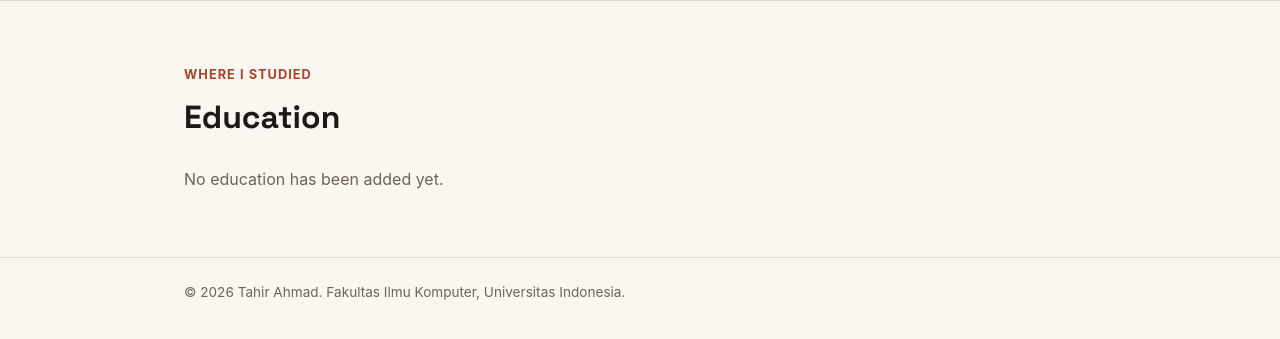
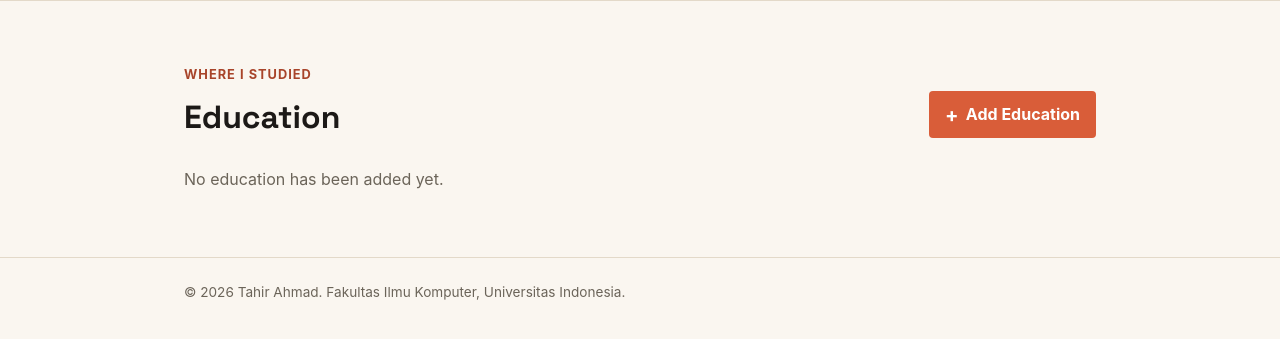
Before and after one commit to indo747/myportofolio, a Django app: page /education/ in a window 1280 px wide. Shown: the part 74-413 px from the top of the page. Run offline with Django 5.2, Linux system fonts and the light colour scheme; data that the repository does not hold is empty.

Commit message:
Add education form with create view and route

```diff
--- a/main/urls.py
+++ b/main/urls.py
@@ -1,6 +1,6 @@
 from django.urls import path
 
-from main.views import show_education, show_main, show_experience
+from main.views import create_education, show_education, show_main, show_experience
 
 app_name = "main"
 
@@ -8,4 +8,5 @@ urlpatterns = [
     path("", show_main, name="show_main"),
     path("experience/", show_experience, name="show_experience"),
     path("education/", show_education, name="show_education"),
+    path("education/add/", create_education, name="create_education"),
 ]
--- a/main/views.py
+++ b/main/views.py
@@ -1,5 +1,7 @@
-from django.shortcuts import render
+from django.contrib import messages
+from django.shortcuts import redirect, render
 
+from main.forms import EducationForm
 from main.models import Education, Experience
 
 
@@ -33,3 +35,18 @@ def show_education(request):
         "education_list": Education.objects.all(),
     }
     return render(request, "education.html", context)
+
+
+def create_education(request):
+    form = EducationForm(request.POST or None)
+
+    if request.method == "POST" and form.is_valid():
+        form.save()
+        messages.success(request, "New education entry added.")
+        return redirect("main:show_education")
+
+    context = {
+        "name": "Tahir Ahmad",
+        "form": form,
+    }
+    return render(request, "education_form.html", context)
--- a/portofolio/settings.py
+++ b/portofolio/settings.py
@@ -31,6 +31,8 @@ SECRET_KEY = "django-insecure-4hwxuene!vame)#*+qj@vo6ytmcb5*gj$gibj3k9y7#90wiwhl
 DEBUG = True
 
 ALLOWED_HOSTS = ["localhost", "127.0.0.1", "tahir-ahmad-myportofolio.pws.cs.ui.ac.id"]
+
+CSRF_TRUSTED_ORIGINS = ["https://tahir-ahmad-myportofolio.pws.cs.ui.ac.id"]
 
 PRODUCTION = os.getenv('PRODUCTION', 'False').lower() == 'true'
 
--- a/static/css/style.css
+++ b/static/css/style.css
@@ -385,3 +385,99 @@ h1, .brand {
     color: var(--text-muted);
     font-size: 0.85rem;
 }
+
+.education-form {
+    width: 100%;
+    max-width: 100%;
+    margin-top: 1.5rem;
+}
+
+.form-group {
+    margin-bottom: 1.25rem;
+}
+
+.form-group label {
+    display: block;
+    margin-bottom: 0.4rem;
+    font-weight: 700;
+}
+
+.form-group input,
+.form-group textarea,
+.form-group select {
+    width: 100%;
+    box-sizing: border-box;
+    padding: 0.7rem;
+    border: 1px solid var(--accent);
+    border-radius: var(--radius);
+    background: #fff;
+    font: inherit;
+    transition: border-color 0.2s ease, outline-color 0.2s ease;
+}
+
+.form-group input:focus,
+.form-group textarea:focus,
+.form-group select:focus {
+    outline: 2px solid var(--accent);
+    border-color: var(--accent);
+}
+
+.form-error {
+    color: #b42318;
+    font-size: 0.85rem;
+    margin-top: 0.35rem;
+}
+
+.button {
+    display: inline-block;
+    height: fit-content;
+    border: 0;
+    border-radius: var(--radius);
+    padding: 0.65rem 1rem;
+    background: var(--accent);
+    color: white;
+    cursor: pointer;
+    font: inherit;
+    font-weight: 700;
+    text-decoration: none;
+}
+
+.button-secondary {
+    background: var(--ink);
+}
+
+.education-header {
+    width: 100%;
+    display: flex;
+    justify-content: space-between;
+    align-items: center;
+    gap: 1rem;
+    margin-bottom: 1.5rem;
+}
+
+.education-header h1 {
+    margin-bottom: 0;
+}
+
+.education-add-button {
+    display: inline-flex;
+    align-items: center;
+    gap: 0.45rem;
+}
+
+.education-add-button span {
+    font-size: 1.25rem;
+    line-height: 1;
+}
+
+@media (max-width: 600px) {
+    .education-header {
+        align-items: flex-start;
+        flex-direction: column;
+    }
+
+    .education-add-button {
+        width: 100%;
+        justify-content: center;
+    }
+}
--- a/templates/education.html
+++ b/templates/education.html
@@ -9,7 +9,13 @@
         <section class="education-section" id="education">
             <div class="container">
                 <p class="section-kicker">Where I studied</p>
-                <h1>Education</h1>
+                <div class="education-header">
+                    <h1>Education</h1>
+                    <a href="{% url 'main:create_education' %}" class="button education-add-button">
+                        <span aria-hidden="true">+</span>
+                        Add Education
+                    </a>
+                </div>
                 <div class="education-grid">
                     {% for education in education_list %}
                         <article class="education-card">
```
Also changed, not shown: main/forms.py (added, +28 -0 lines), templates/education_form.html (added, +29 -0 lines).
